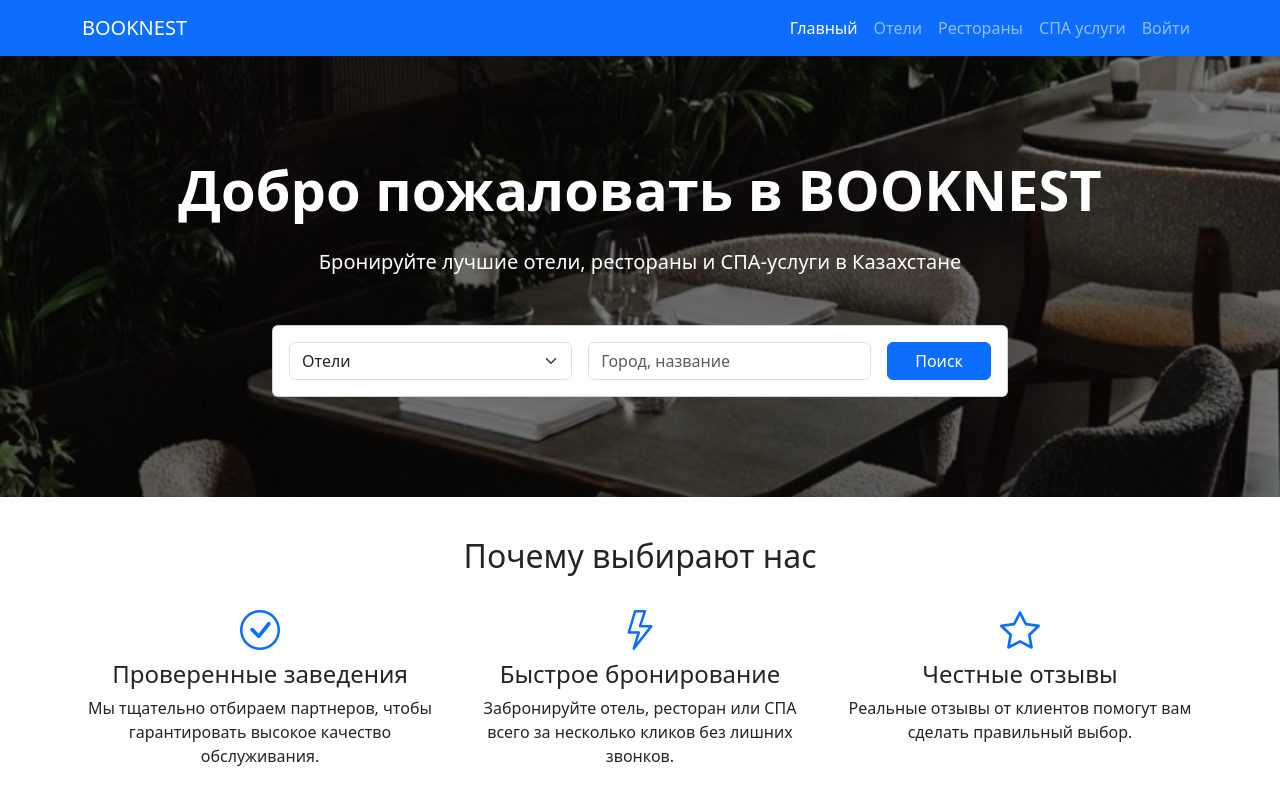
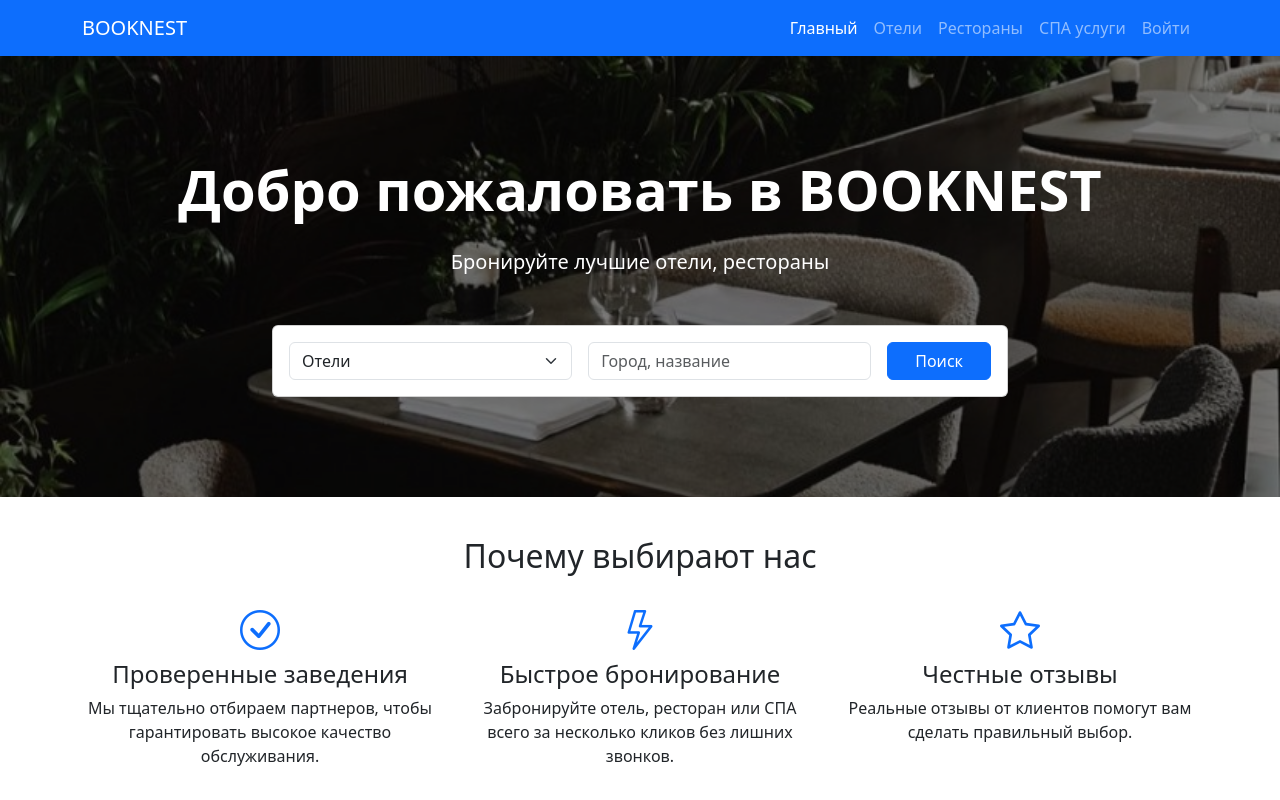
Before and after one commit to KAmantaeva/my-website, a website: page прототип/прототип/index.html in a window 1280 px wide. Shown: the top 800 px of the page. Drawn offline with nearby package versions, Linux system fonts and the light colour scheme.

Commit message:
Update index.html

```diff
--- a/прототип/прототип/index.html
+++ b/прототип/прототип/index.html
@@ -84,7 +84,7 @@
   <section class="hero-section text-center">
     <div class="container">
       <h1 class="display-4 fw-bold mb-4">Добро пожаловать в BOOKNEST</h1>
-      <p class="lead mb-5">Бронируйте лучшие отели, рестораны и СПА-услуги в Казахстане</p>
+      <p class="lead mb-5">Бронируйте лучшие отели, рестораны </p>
       <div class="row justify-content-center">
         <div class="col-md-8">
           <div class="card">
```
